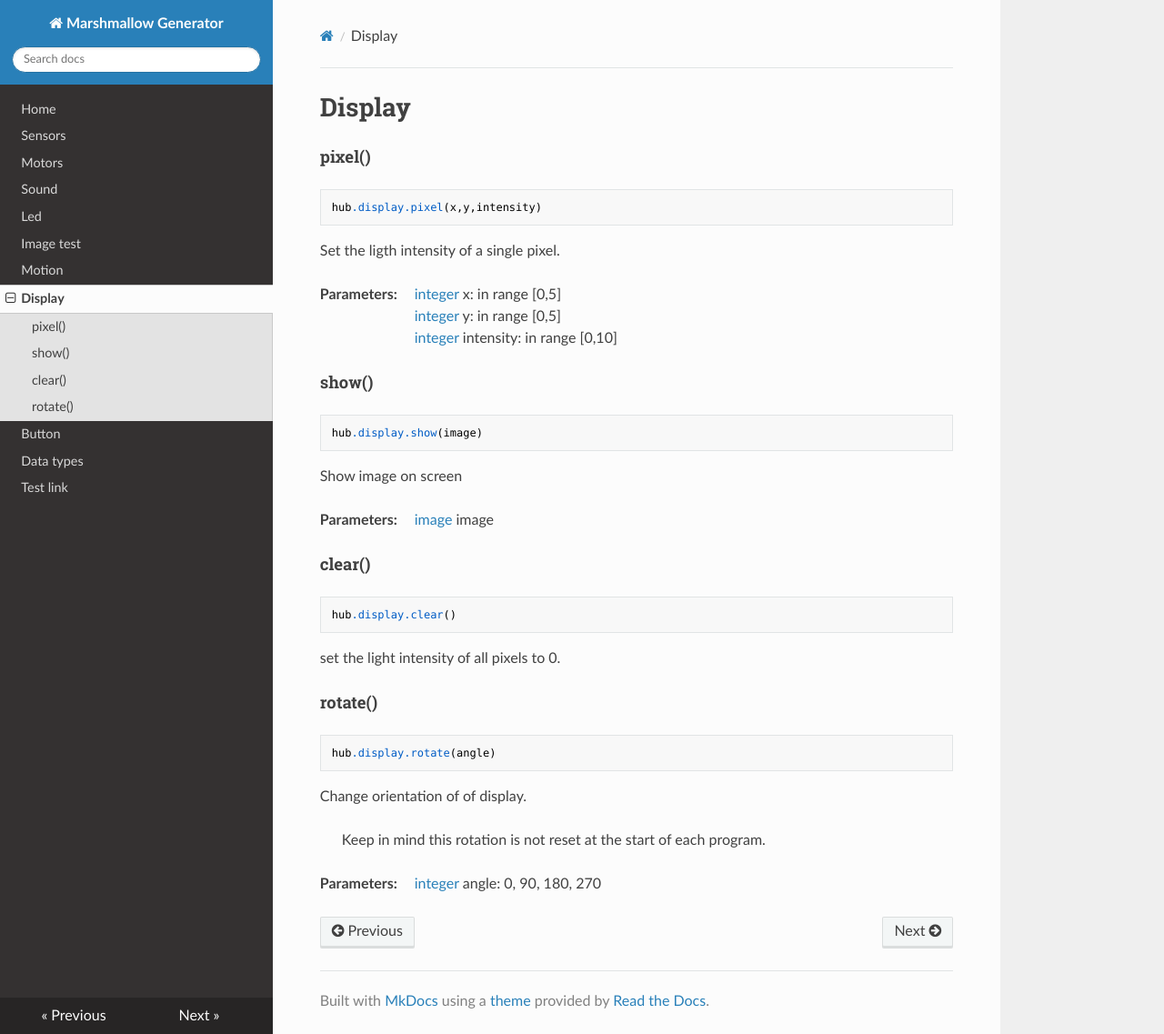
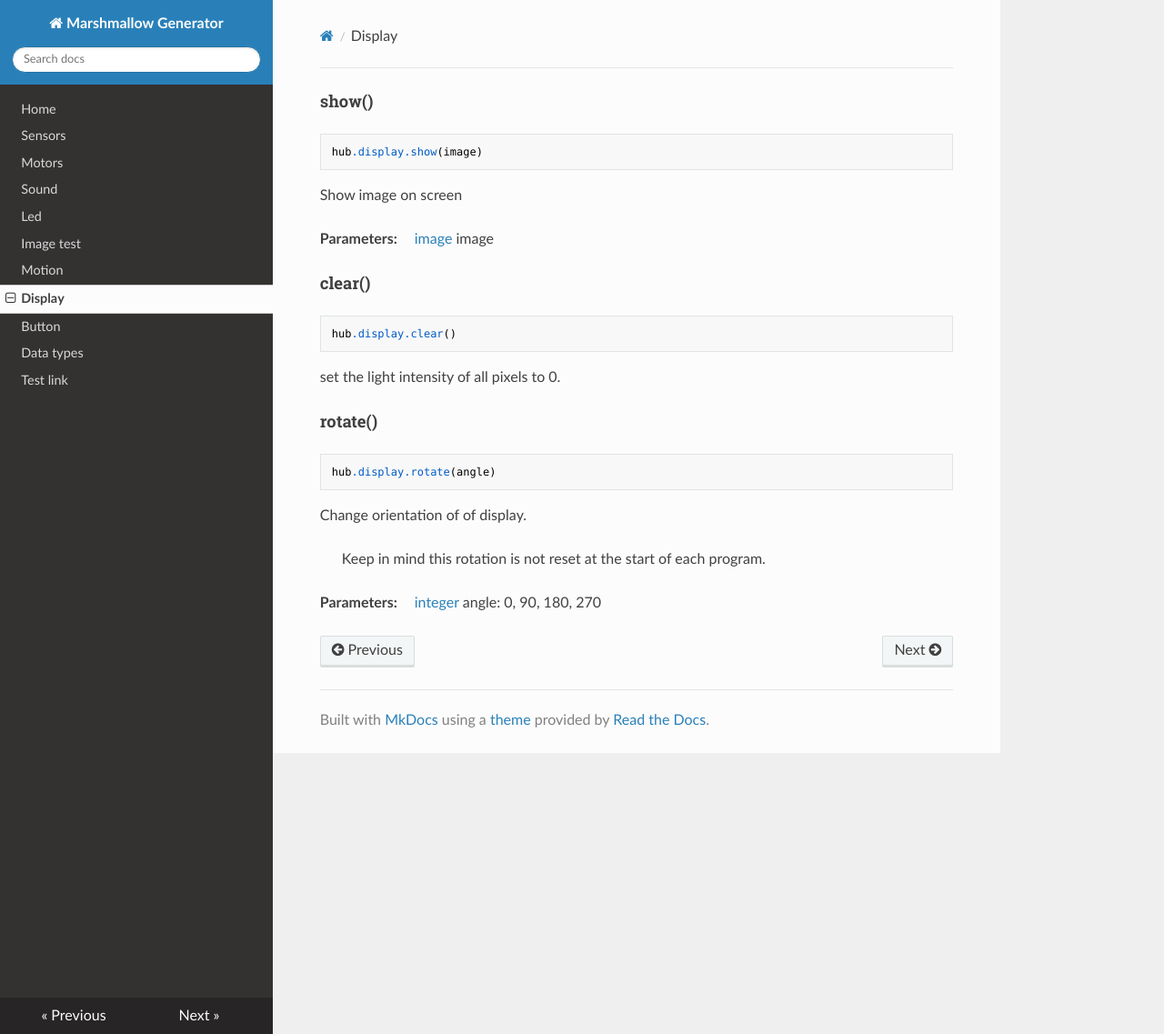
Before and after one commit to NStrijbosch/hub-module-notes, an MkDocs documentation site: the page built from docs/display.md, in a window 1280 px wide and 1137 px high. Shown: the whole window at 91% size. Built offline with MkDocs 1.6.1, drawn with Linux system fonts in a browser that asks for light colours; nearby versions of some CDN libraries.

Commit message:
Update display.md

````diff
--- a/docs/display.md
+++ b/docs/display.md
@@ -9,22 +9,6 @@ h2 {font-size: 115%;}
 </style>
 
 
-
-# Display
-
-## pixel()
-
-```
-hub.display.pixel(x,y,intensity)
-```
-
-Set the ligth intensity of a single pixel.
-
-__Parameters:__
-
-*  [integer](data_types.md#integer) x: in range [0,5]
-*  [integer](data_types.md#integer) y: in range [0,5]
-*  [integer](data_types.md#integer) intensity:  in range [0,10]
 
 ## show()
 
````
